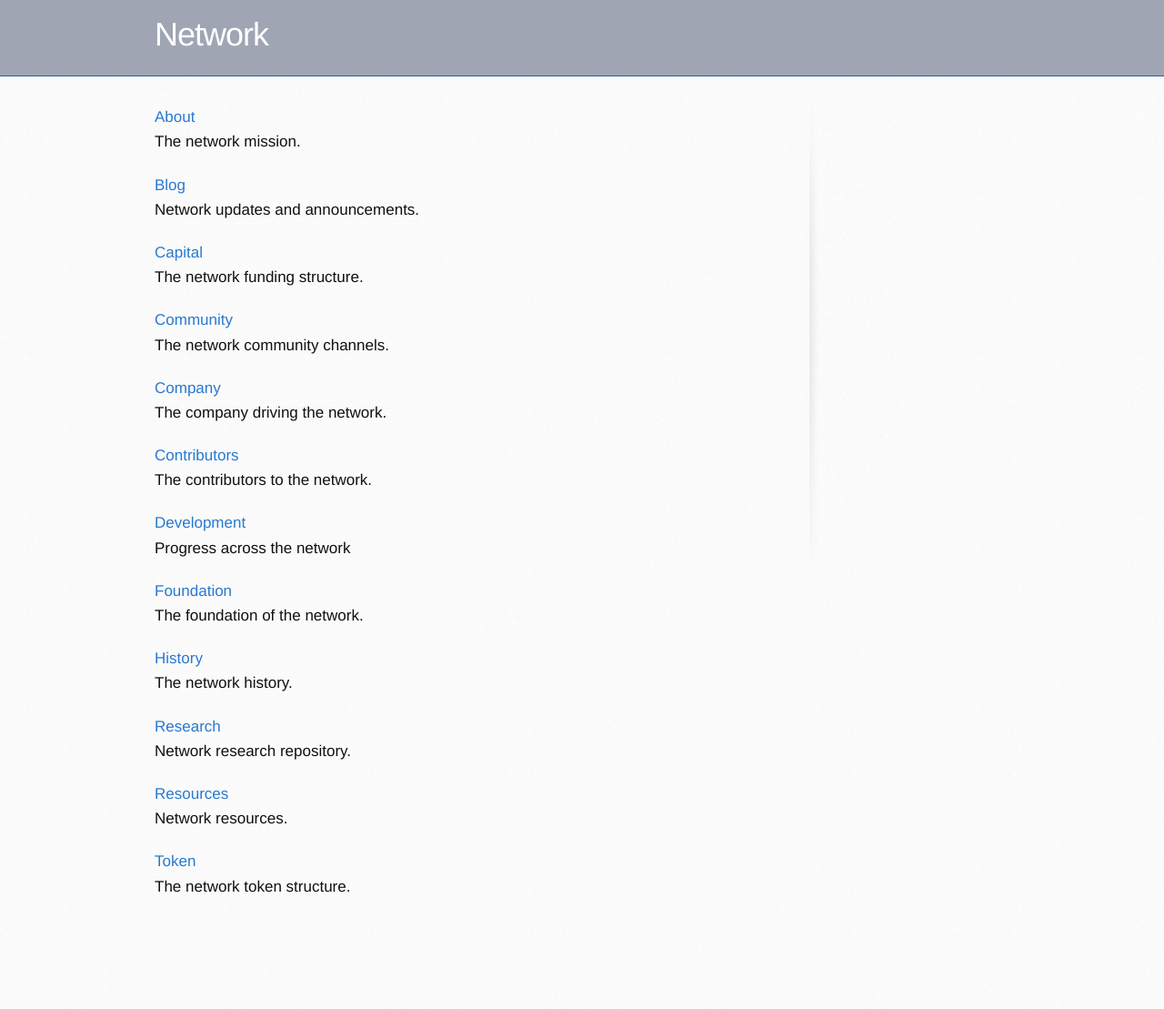
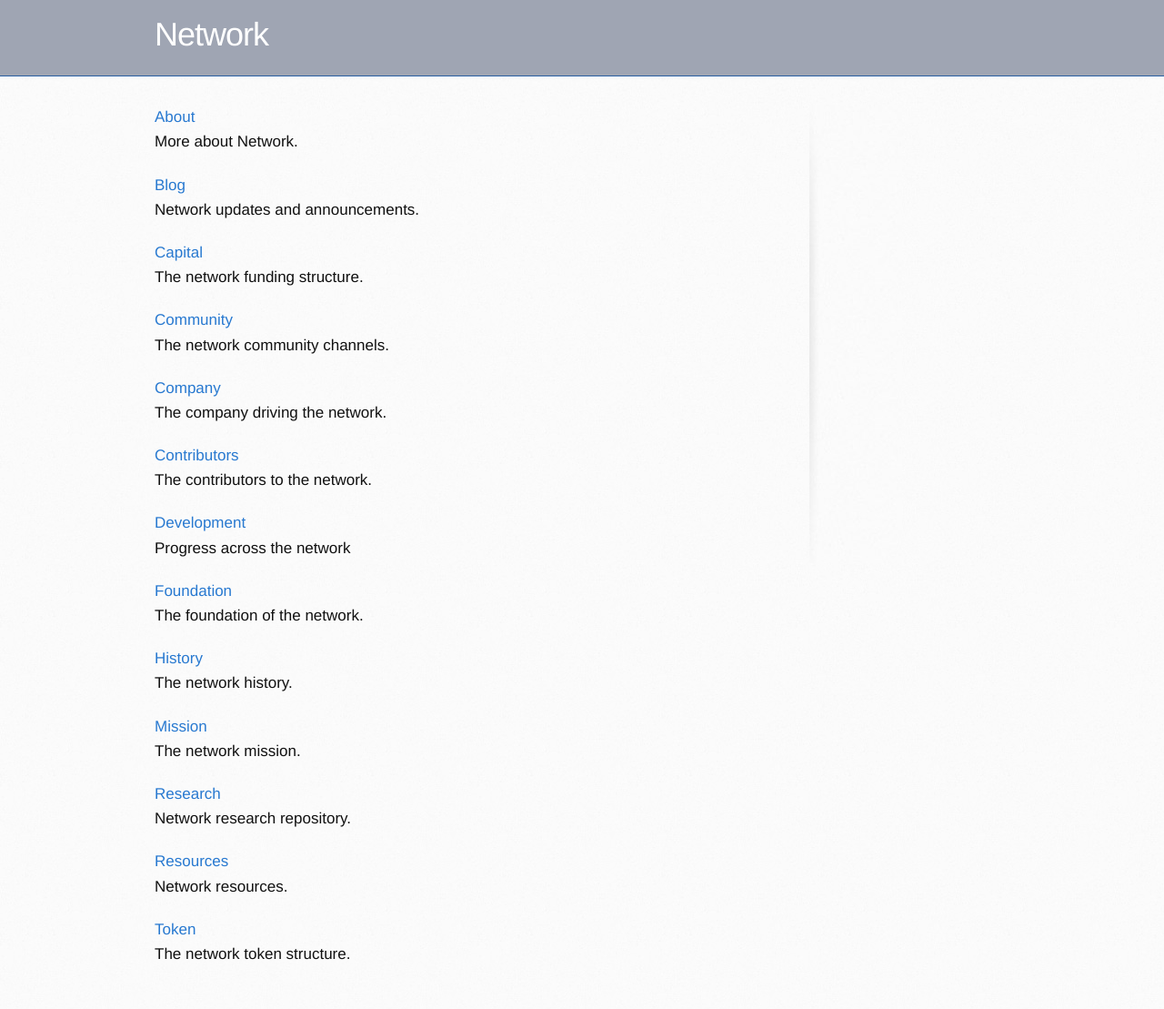
Before and after one commit to networkf/network.github.io, a Jekyll site: the page built from index.md, in a window 1280 px wide. Shown: the whole page at 91% size. Built offline with Jekyll 4.4.1, drawn with Linux system fonts in a browser that asks for light colours; some web fonts are replaced; our own code applies the rules of GitHub Pages for plain Markdown files; the repository's description, which GitHub fills in, is left out; before the commit the page ends 1035 px from its top, so only the background shows below that.

Commit message:
Update index.md

```diff
--- a/index.md
+++ b/index.md
@@ -8,7 +8,7 @@ layout: default
 
 [About](/about)
 <br>
-The network mission.
+More about Network.
 
 [Blog](/blog)
 <br>
@@ -42,6 +42,10 @@ The foundation of the network.
 <br>
 The network history.
 
+[Mission](/mission)
+<br>
+The network mission.
+
 [Research](/research)
 <br>
 Network research repository.
```
